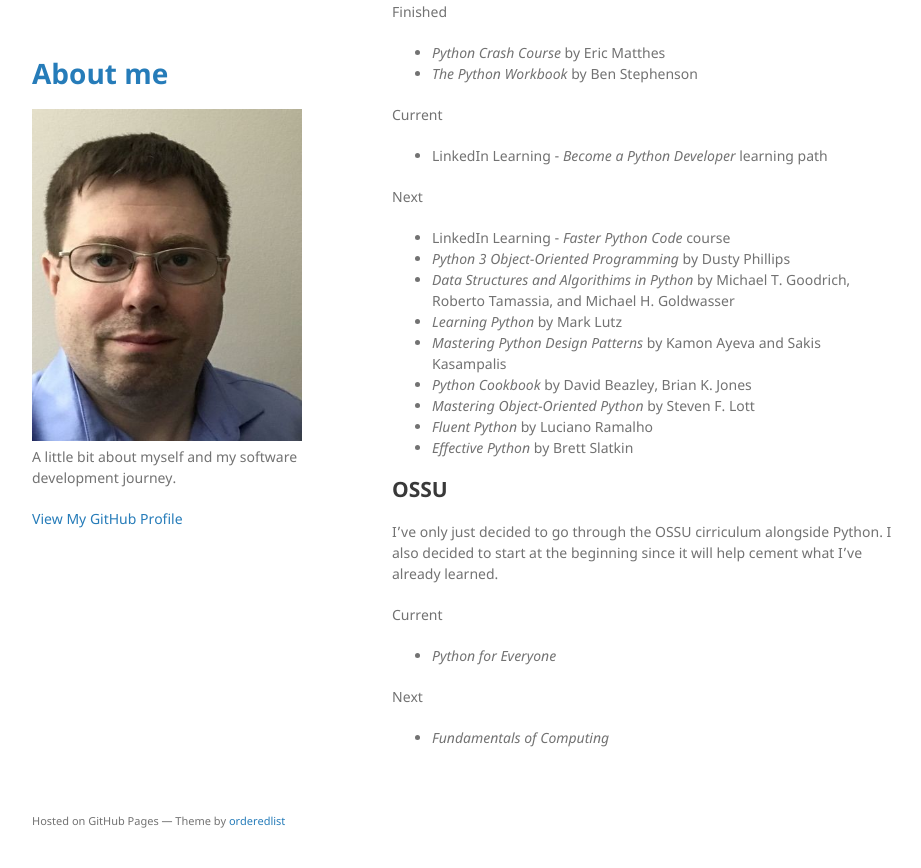
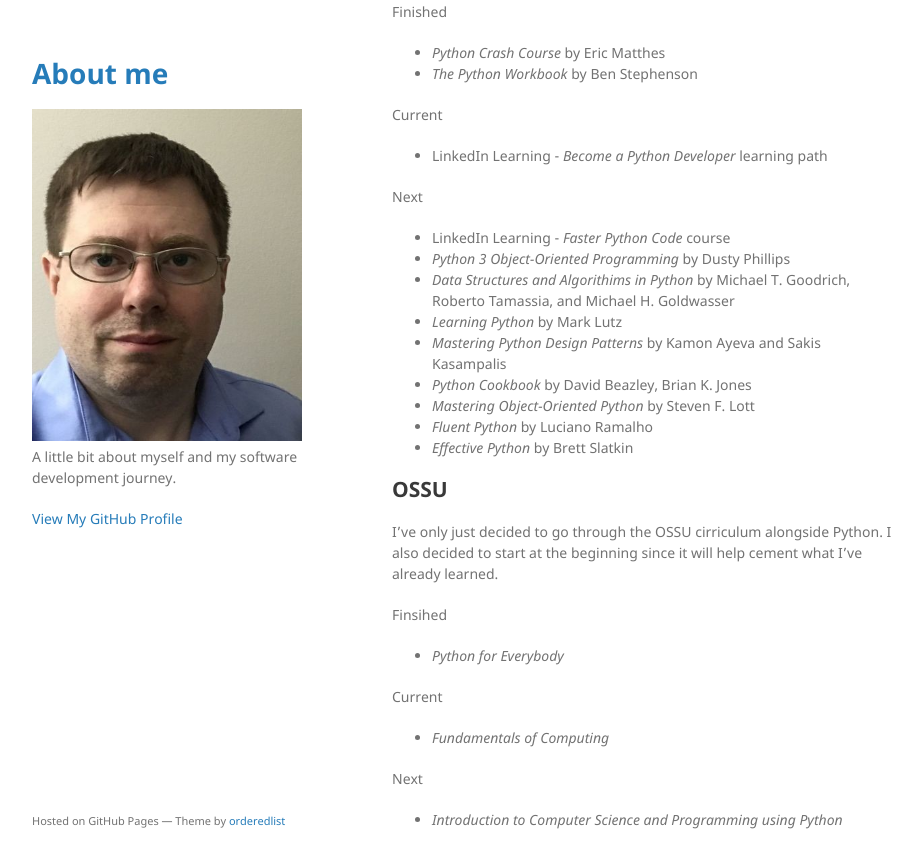
Before and after one commit to nmoore32/nmoore32.github.io, a Jekyll site: the page built from index.md, in a window 1280 px wide and 900 px high, scrolled down 589 px. Shown: the top 868 px of the window, without its empty margins (178-1099 px from the left). Built offline with Jekyll 4.4.1, drawn with Linux system fonts in a browser that asks for light colours.

Commit message:
Update index.md

```diff
--- a/index.md
+++ b/index.md
@@ -41,9 +41,11 @@ Next
 
 I've only just decided to go through the OSSU cirriculum alongside Python. I also decided to start at the beginning since it will help cement what I've already learned.
 
+Finsihed
+* _Python for Everybody_
+
 Current
-* _Python for Everyone_
-
+* _Fundamentals of Computing_
 
 Next
-* _Fundamentals of Computing_
+* _Introduction to Computer Science and Programming using Python_
```
